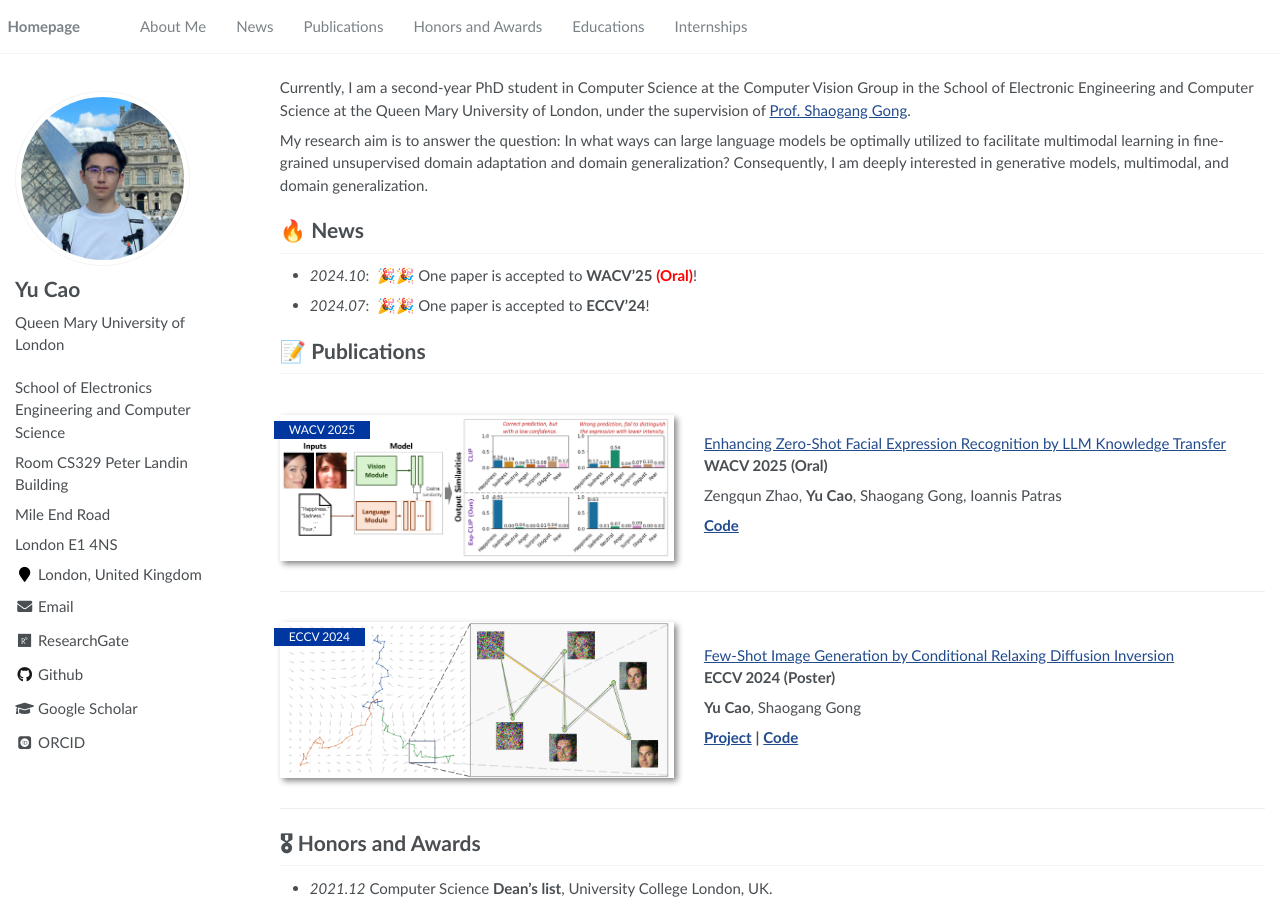
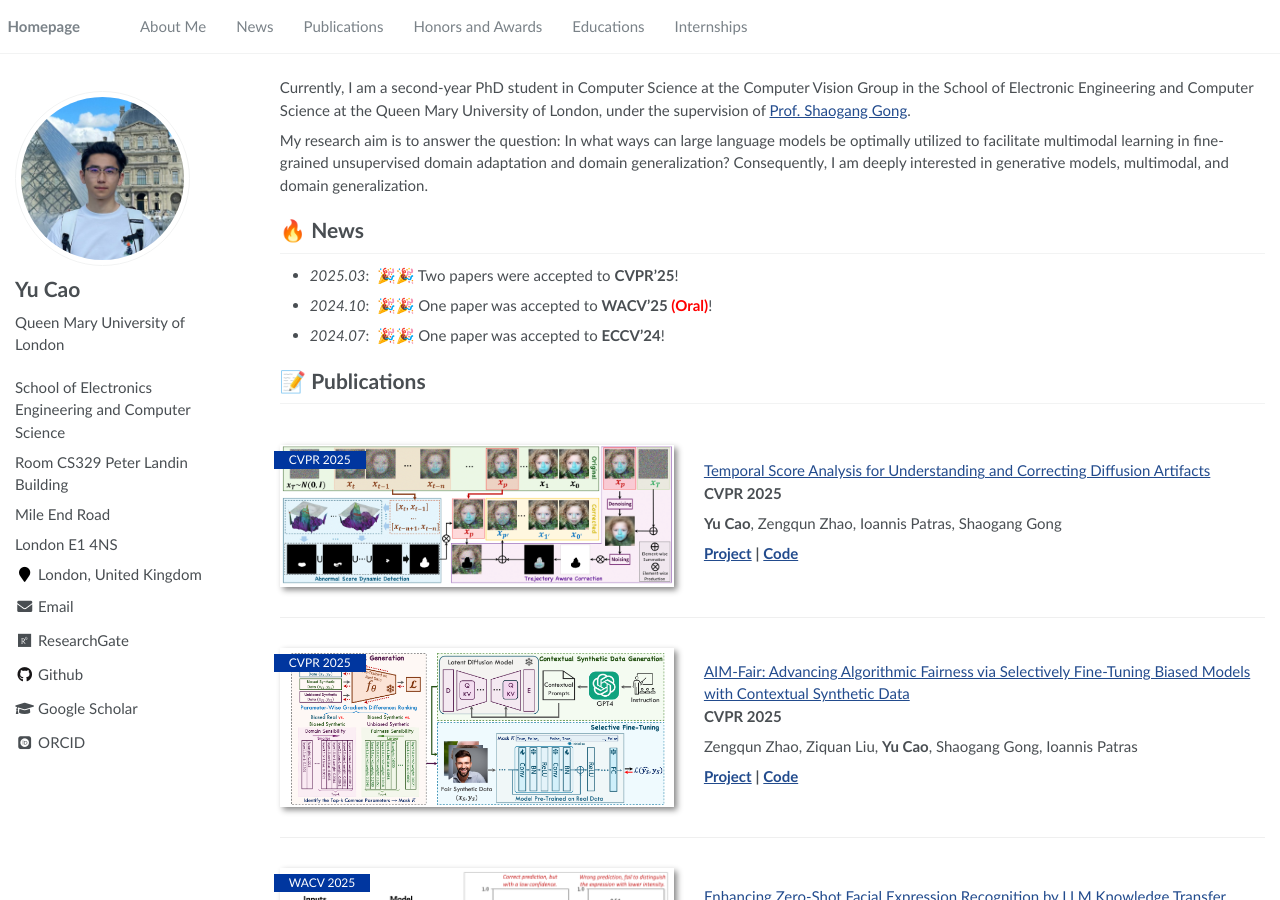
Before and after one commit to Artcs1/Artcs1.github.io, a Jekyll site: the page built from _pages/about.md, in a window 1280 px wide and 900 px high. Built offline with Jekyll 4.4.1, drawn with Linux system fonts in a browser that asks for light colours; some web fonts are replaced.

Commit message:
Two papers were accepted to CVPR 2025!

```diff
--- a/_pages/about.md
+++ b/_pages/about.md
@@ -23,12 +23,37 @@ My research aim is to answer the question: In what ways can large language model
 
 
 # 🔥 News
-- *2024.10*: &nbsp;🎉🎉 One paper is accepted to **WACV'25 <span style="color:red">(Oral)</span>**!
-- *2024.07*: &nbsp;🎉🎉 One paper is accepted to **ECCV'24**!
+- *2025.03*: &nbsp;🎉🎉 Two papers were accepted to **CVPR'25**!
+- *2024.10*: &nbsp;🎉🎉 One paper was accepted to **WACV'25 <span style="color:red">(Oral)</span>**!
+- *2024.07*: &nbsp;🎉🎉 One paper was accepted to **ECCV'24**!
 
 # 📝 Publications
 
-<div class='paper-box'><div class='paper-box-image'><div><div class="badge">WACV 2025</div><img src='images/01.png' alt="WACV2025" width="100%"></div></div>
+<div class='paper-box'><div class='paper-box-image'><div><div class="badge">CVPR 2025</div><img src='images/ASCED.png' alt="CVPR2025" width="100%"></div></div>
+<div class='paper-box-text' markdown="1">
+
+[Temporal Score Analysis for Understanding and Correcting Diffusion Artifacts](https://arxiv.org/pdf/2503.16218)
+**CVPR 2025**
+
+**Yu Cao**, Zengqun Zhao, Ioannis Patras, Shaogang Gong
+
+[**Project**](https://yucao16.github.io/ASCED/) **|** [**Code**](https://github.com/YuCao16/ASCED)
+</div>
+</div>
+
+<div class='paper-box'><div class='paper-box-image'><div><div class="badge">CVPR 2025</div><img src='images/AIM-Fair.png' alt="CVPR2025" width="100%"></div></div>
+<div class='paper-box-text' markdown="1">
+
+[AIM-Fair: Advancing Algorithmic Fairness via Selectively Fine-Tuning Biased Models with Contextual Synthetic Data](https://arxiv.org/abs/2503.05665)
+**CVPR 2025**
+
+Zengqun Zhao, Ziquan Liu, **Yu Cao**, Shaogang Gong, Ioannis Patras
+
+[**Project**](https://zengqunzhao.github.io/AIMFair) **|** [**Code**](https://github.com/zengqunzhao/AIM-Fair)
+</div>
+</div>
+
+<div class='paper-box'><div class='paper-box-image'><div><div class="badge">WACV 2025</div><img src='images/Exp-CLIP.png' alt="WACV2025" width="100%"></div></div>
 <div class='paper-box-text' markdown="1">
 
 [Enhancing Zero-Shot Facial Expression Recognition by LLM Knowledge Transfer](https://arxiv.org/abs/2405.19100)
@@ -40,7 +65,7 @@ Zengqun Zhao, **Yu Cao**, Shaogang Gong, Ioannis Patras
 </div>
 </div>
 
-<div class='paper-box'><div class='paper-box-image'><div><div class="badge">ECCV 2024</div><img src='images/02.png' alt="ECCV2024" width="100%"></div></div>
+<div class='paper-box'><div class='paper-box-image'><div><div class="badge">ECCV 2024</div><img src='images/CRDI.png' alt="ECCV2024" width="100%"></div></div>
 <div class='paper-box-text' markdown="1">
 
 [Few-Shot Image Generation by Conditional Relaxing Diffusion Inversion](https://arxiv.org/abs/2407.07249)
```
Also changed, not shown: Gemfile.lock, images/AIM-FAIR.png (added), images/ASCED.png (added), images/CRDI.png (renamed from images/02.png), images/Exp-CLIP.png (renamed from images/01.png).
